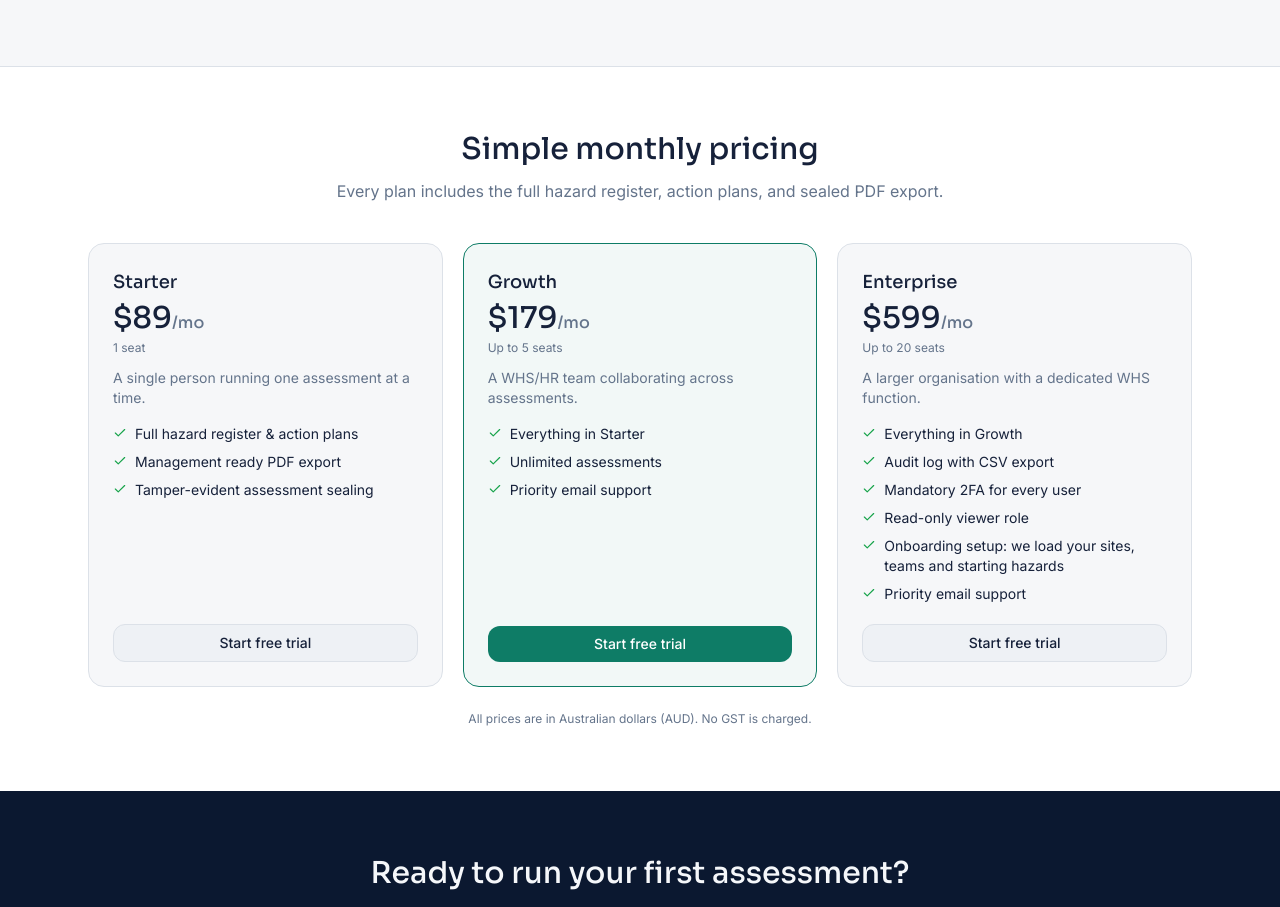
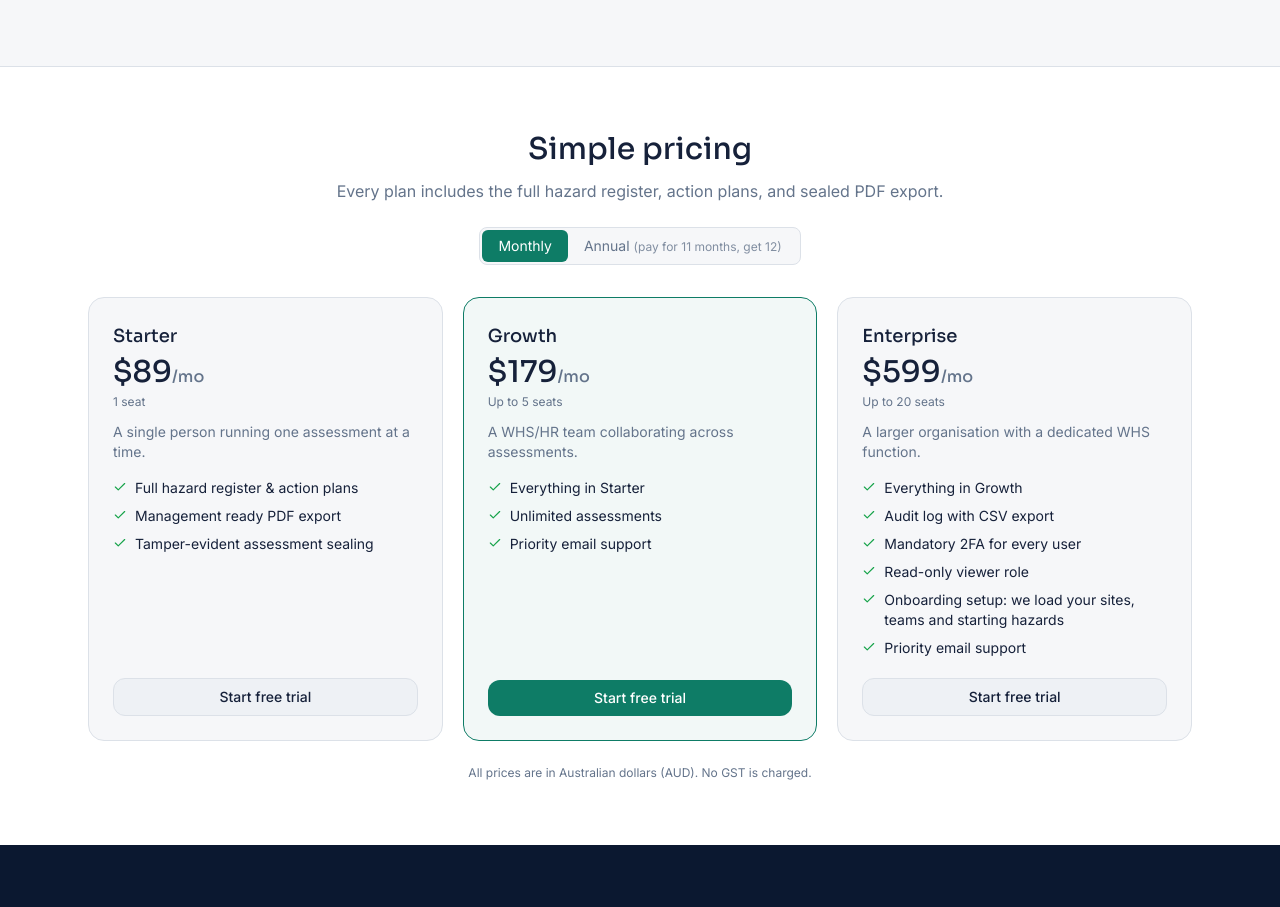
Before and after one commit to sventer667/psychsafe-web, a React (Vite) app in the folder client/: page / in a window 1280 px wide. Shown: the part 1706-2613 px from the top of the page. Built offline with nearby package versions, Linux system fonts and the light colour scheme; no server answers.

Commit message:
Home: monthly/annual pricing toggle

```diff
--- a/client/src/pages/Home.tsx
+++ b/client/src/pages/Home.tsx
@@ -1,3 +1,4 @@
+import { useState } from 'react'
 import { useNavigate, Navigate } from 'react-router-dom'
 import {
   ClipboardList,
@@ -69,6 +70,7 @@ const TIERS = [
   {
     label: 'Starter',
     price: '$89',
+    annual: '$979',
     seats: '1 seat',
     blurb: 'A single person running one assessment at a time.',
     features: ['Full hazard register & action plans', 'Management ready PDF export', 'Tamper-evident assessment sealing'],
@@ -76,6 +78,7 @@ const TIERS = [
   {
     label: 'Growth',
     price: '$179',
+    annual: '$1,969',
     seats: 'Up to 5 seats',
     blurb: 'A WHS/HR team collaborating across assessments.',
     features: ['Everything in Starter', 'Unlimited assessments', 'Priority email support'],
@@ -84,6 +87,7 @@ const TIERS = [
   {
     label: 'Enterprise',
     price: '$599',
+    annual: '$6,589',
     seats: 'Up to 20 seats',
     blurb: 'A larger organisation with a dedicated WHS function.',
     features: [
@@ -100,6 +104,7 @@ const TIERS = [
 export function Home() {
   const { user, loading } = useAuth()
   const navigate = useNavigate()
+  const [annual, setAnnual] = useState(false)
 
   // A signed-in visitor landing on "/" belongs in the app, not the pitch. Wait
   // for the auth check to resolve before deciding, so an already-logged-in
@@ -191,10 +196,28 @@ export function Home() {
       <section className="border-t border-border bg-surface py-16">
         <div className="mx-auto max-w-6xl px-6">
           <div className="mx-auto max-w-2xl text-center">
-            <h2 className="font-serif text-2xl text-ink sm:text-3xl">Simple monthly pricing</h2>
+            <h2 className="font-serif text-2xl text-ink sm:text-3xl">Simple pricing</h2>
             <p className="mt-3 text-muted">Every plan includes the full hazard register, action plans, and sealed PDF export.</p>
           </div>
-          <div className="mt-10 grid grid-cols-1 gap-5 sm:grid-cols-3">
+          <div className="mt-6 flex justify-center">
+            <div className="inline-flex rounded-lg border border-border bg-canvas p-0.5 text-sm">
+              <button
+                type="button"
+                onClick={() => setAnnual(false)}
+                className={`rounded-md px-4 py-1.5 ${!annual ? 'bg-accent text-white' : 'text-muted'}`}
+              >
+                Monthly
+              </button>
+              <button
+                type="button"
+                onClick={() => setAnnual(true)}
+                className={`rounded-md px-4 py-1.5 ${annual ? 'bg-accent text-white' : 'text-muted'}`}
+              >
+                Annual <span className="text-xs opacity-80">(pay for 11 months, get 12)</span>
+              </button>
+            </div>
+          </div>
+          <div className="mt-8 grid grid-cols-1 gap-5 sm:grid-cols-3">
             {TIERS.map((t) => (
               <div
                 key={t.label}
@@ -202,8 +225,8 @@ export function Home() {
               >
                 <div className="font-serif text-lg text-ink">{t.label}</div>
                 <div className="mt-1 font-serif text-3xl text-ink">
-                  {t.price}
-                  <span className="text-base font-normal text-muted">/mo</span>
+                  {annual ? t.annual : t.price}
+                  <span className="text-base font-normal text-muted">{annual ? '/yr' : '/mo'}</span>
                 </div>
                 <div className="mt-1 text-xs text-muted">{t.seats}</div>
                 <p className="mt-3 text-sm text-muted">{t.blurb}</p>
```
